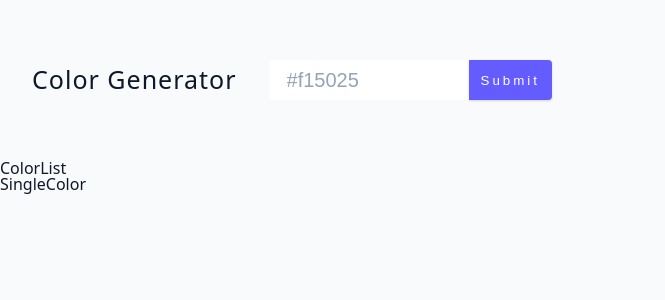
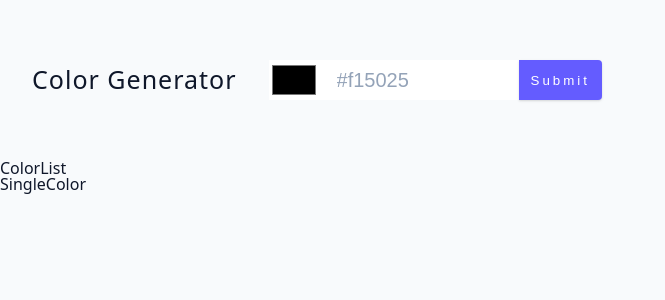
Before and after one commit to akolle/color-generator, a React (Vite) app: page / in a window 1280 px wide. Shown: the top 300 px of the page, without its empty margins (0-665 px from the left). Built offline with nearby package versions, Linux system fonts and the light colour scheme; the HTML template or start-up script is replaced by a standard one.

Commit message:
added html color input

```diff
--- a/src/Components/Form.jsx
+++ b/src/Components/Form.jsx
@@ -8,6 +8,11 @@ const Form = () => {
     <section className="container">
       <h4>color generator</h4>
       <form className="color-form" onSubmit={handleSubmit}>
+        <input
+          type="color"
+          value={color}
+          onChange={(e) => setColor(e.target.value)}
+        />
         <input
           type="text"
           value={color}
```
